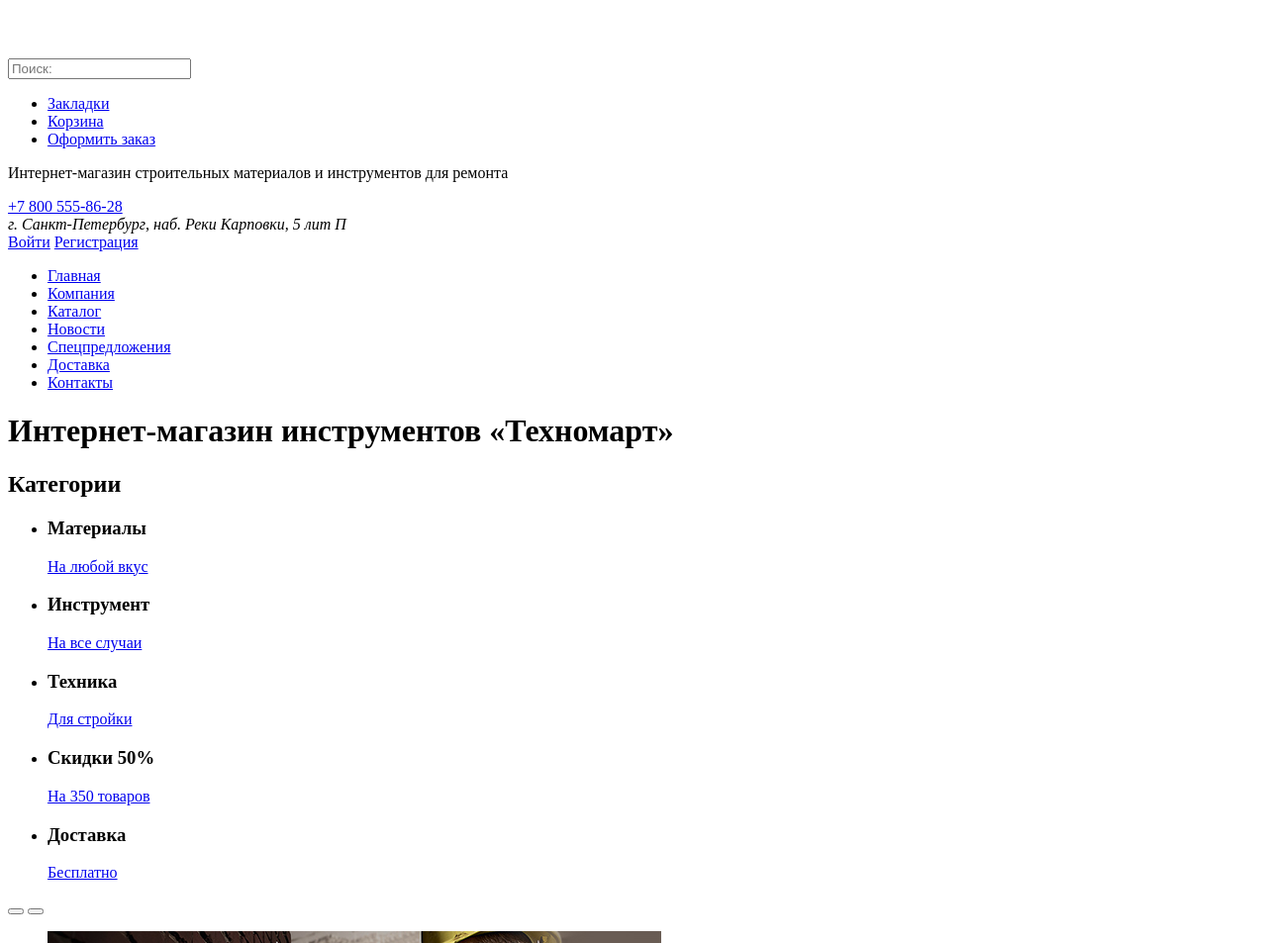
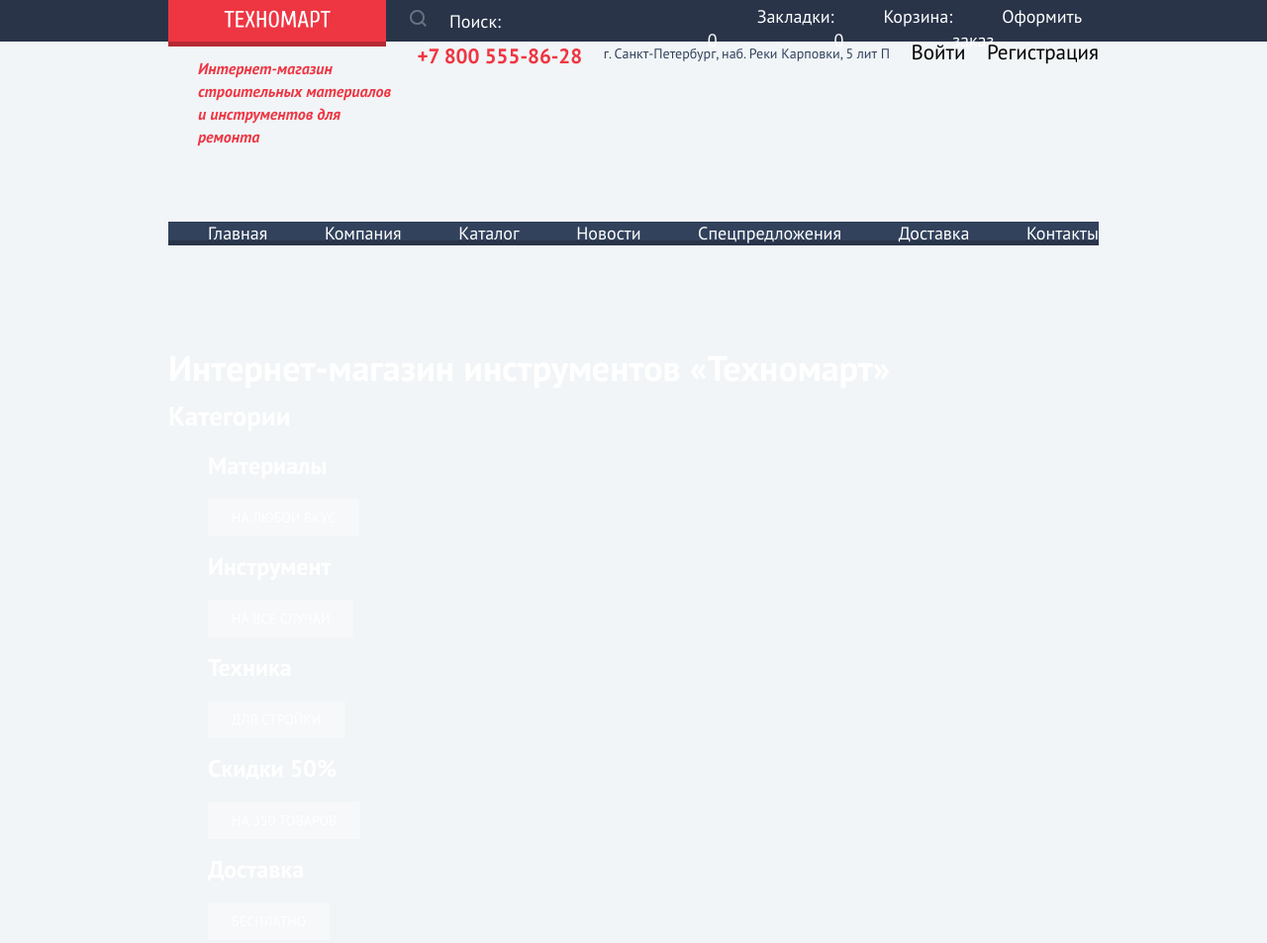
Before and after one commit to BadMadPolly/1541179-technomart-31, a plain HTML site: page index.html in a window 1280 px wide. Shown: the top 953 px of the page at 99% size. Drawn offline with nearby package versions, Linux system fonts and the light colour scheme; a web font is replaced by a local one.

Commit message:
стилизация

```diff
--- a/index.html
+++ b/index.html
@@ -1,54 +1,67 @@
 <!DOCTYPE html>
-<html lang="ru">
+<html class="page" lang="ru">
 
 <head>
 
     <meta charset="utf-8">
     <title>HTML Academy: Техномарт</title>
 
-  <link rel="icon" href="favicon.ico"><!-- 32×32 -->
+    <link rel="icon" href="favicon.ico">
+    <!-- 32×32 -->
     <link rel="icon" href="img/favicons/favicon.svg" type="image/svg+xml">
     <link rel="apple-touch-icon" href="img/favicons/180.png">
     <link rel="manifest" href="manifest.webmanifest">
+    <link href="https://fonts.googleapis.com/css?family=PT+Sans:400,700,700i&amp;subset=cyrillic" rel="stylesheet">
+    <link href="https://fonts.googleapis.com/css?family=Cuprum:400,400i,700&amp;subset=cyrillic" rel="stylesheet">
+    <link href="normalize.css" rel="stylesheet">
+    <link href="style.css" rel="stylesheet">
 </head>
 
-<body>
+<body class="page-body">
 
     <header class="main-header">
-    <section>
-      <a>
+        <section class="main-header-up">
+            <div class="main-header-up-wrapper">
+                <div class="container">
+                    <a href="#" class="main-header-logo">
                         <img src="img/logo-technomart.svg" width="220" height="47" alt="Логотип магазина «Техномарт»">
                     </a>
-      <form action="#" method="get">
-        <input type="search" placeholder="Поиск:">
+                    <form class="main-header-search" action="#" method="get">
+                        <label for="search">Поиск:</label>
+                        <input id="search" type="search">
                     </form>
-      <ul class="user-menu">
-        <li>
-          <a href="#">Закладки</a>
+                    <ul class="user-navigation">
+                        <li class="marks">
+                            <a href="#">Закладки: 0</a>
                         </li>
-        <li>
-          <a href="#">Корзина</a>
+                        <li class="cart">
+                            <a href="#">Корзина: 0</a>
                         </li>
-        <li>
+                        <li class="order">
                             <a href="#">Оформить заказ</a>
                         </li>
                     </ul>
+                </div>
+            </div>
         </section>
 
-    <section>
-      <p>
+        <section class="main-header-middle">
+            <div class="main-header-middle-wrapper container">
+                <p class="main-page-title">
                     Интернет-магазин строительных материалов и инструментов для ремонта
                 </p>
 
-      <a href="tel:+78005558628">+7 800 555-86-28</a>
+                <a class="header-contact-phone" href="tel:+78005558628">+7 800 555-86-28</a>
                 <address>г. Санкт-Петербург, наб. Реки Карповки, 5 лит П</address>
 
-      <a href="#">Войти</a>
-      <a href="#">Регистрация</a>
+                <a class="login-link" href="#">Войти</a>
+                <a class="signup-link" href="#">Регистрация</a>
+            </div>
         </section>
 
-    <nav>
-      <ul>
+        <nav class="main-navigation">
+            <div class="container">
+                <ul class="site-navigation">
                     <li><a href="#">Главная</a></li>
                     <li><a href="#">Компания</a></li>
                     <li><a href="catalog.html">Каталог</a></li>
@@ -57,35 +70,37 @@
                     <li><a href="#">Доставка</a></li>
                     <li><a href="#">Контакты</a></li>
                 </ul>
+            </div>
         </nav>
 
     </header>
 
-  <main>
-    <h1>Интернет-магазин инструментов «Техномарт»</h1>
+    <main class="container">
 
-    <div class="buttons">
-      <h2>Категории</h2>
-      <ul>
+        <h1 class="visually-hidden">Интернет-магазин инструментов «Техномарт»</h1>
+
+        <div class="main-buttons">
+            <h2 class="visually-hidden">Категории</h2>
+            <ul class="categories">
                 <li>
                     <h3>Материалы</h3>
-          <a href="#">На любой вкус</a>
+                    <a class="main-btn" href="#">На любой вкус</a>
                 </li>
                 <li>
                     <h3>Инструмент</h3>
-          <a href="#">На все случаи</a>
+                    <a class="main-btn" href="#">На все случаи</a>
                 </li>
                 <li>
                     <h3>Техника</h3>
-          <a href="#">Для стройки</a>
+                    <a class="main-btn" href="#">Для стройки</a>
                 </li>
                 <li>
                     <h3>Скидки 50%</h3>
-          <a href="#">На 350 товаров</a>
+                    <a class="main-btn" href="#">На 350 товаров</a>
                 </li>
                 <li>
                     <h3>Доставка</h3>
-          <a href="#">Бесплатно</a>
+                    <a class="main-btn" href="#">Бесплатно</a>
                 </li>
             </ul>
         </div>
@@ -107,29 +122,31 @@
 
 
         <section class="popular-items">
+
             <h2>Популярные товары:</h2>
-      <a href="#">Все популярные товары</a>
 
-      <ul>
-        <li>
+            <a class="red-btns" href="#">Все популярные товары</a>
+
+            <ul class="popular-items-list">
+                <li class="popular-item">
                     <img src="img/bosch-9000.jpg" width="184" height="164" alt="BOSCH-BFG-9000">
                     <h3>Перфоратор BOSCH BFG 9000</h3>
                     <p class="old-price"><del>32500 р.</del></p>
                     <a class="new-price" href="#">25500 р.</a>
                 </li>
-        <li>
+                <li class="popular-item">
                     <img src="img/bosch-3000.jpg" width="184" height="164" alt="BOSCH-BFG-3000">
                     <h3>Перфоратор BOSCH BFG 3000</h3>
                     <p class="old-price"><del>22500 р.</del></p>
                     <a class="new-price" href="#">15500 р.</a>
                 </li>
-        <li>
+                <li class="popular-item">
                     <img src="img/bosch-6000.jpg" width="184" height="164" alt="BOSCH-BFG-6000">
                     <h3>Перфоратор BOSCH BFG 6000</h3>
                     <p class="old-price"><del>30500 р.</del></p>
                     <a class="new-price" href="#">25500 р.</a>
                 </li>
-        <li>
+                <li class="popular-item">
                     <img src="img/bosch-2000.jpg" width="184" height="164" alt="BOSCH-BFG-2000">
                     <h3>Перфоратор BOSCH BFG 2000</h3>
                     <p class="old-price"><del>22500 р.</del></p>
@@ -140,9 +157,9 @@
 
         <section class="manufacturers">
             <h2>Популярные производители:</h2>
-      <a href="#">Все производители</a>
+            <a class="red-btns" href="#">Все производители</a>
 
-      <ul>
+            <ul class="manufacturers-logos">
                 <li>
                     <a href="#">
                         <img src="img/brands/logo-bosch.png" width="126" height="37" alt="Логотип BOSCH"></a>
@@ -181,8 +198,7 @@
         <section class="service">
             <h2>Сервисы</h2>
             <p>
-        Хороший интернет-магазин отличается от плохого не только ценами! Мы стараемся изо всех сил, чтобы сделать ваши
-        покупки приятными.
+                Хороший интернет-магазин отличается от плохого не только ценами! Мы стараемся изо всех сил, чтобы сделать ваши покупки приятными.
             </p>
             <ul>
                 <li><button type="button">Доставка</button></li>
@@ -190,7 +206,7 @@
                 <li><button type="button">Кредит</button></li>
             </ul>
 
-      <ul>
+            <ul class="service-list">
                 <li>
                     <h3>Доставка</h3>
                     <p>
@@ -203,8 +219,7 @@
                 <li>
                     <h3>Гарантия</h3>
                     <p>
-            Если купленный у нас товар поломается или заискрит, а также в случае пожара, спровоцированного его
-            возгоранием, вы всегда можете быть уверены в нашей гарантии. Мы обменяем сгоревший товар на новый.
+                        Если купленный у нас товар поломается или заискрит, а также в случае пожара, спровоцированного его возгоранием, вы всегда можете быть уверены в нашей гарантии. Мы обменяем сгоревший товар на новый.
                     </p>
                     <p>Дом уж восстановите как-нибудь сами.</p>
                 </li>
@@ -218,13 +233,12 @@
         </section>
 
         <section class="about-company">
-      <h2>О компании</h2>
+            <h2 class="visually-hidden">О компании</h2>
 
             <section class="company-info">
                 <h3>Компания "Техномарт"</h3>
                 <p>
-          Настоящий мужской шоппинг начинается здесь! Огромный выбор товаров для ремонта и строительства не оставит
-          равнодушными любителей сэкономить на гастарбайтерах.
+                    Настоящий мужской шоппинг начинается здесь! Огромный выбор товаров для ремонта и строительства не оставит равнодушными любителей сэкономить на гастарбайтерах.
                 </p>
                 <p>Мы можем доставить ваш товар в самые отдаленные точки России!</p>
                 <p>Техномарт работает со многими транспортными компаниями:</p>
@@ -239,26 +253,51 @@
                         <p>ЖелДорЭкспедиция</p>
                     </li>
                 </ul>
-        <a href=#>Подробнее о компании</a>
+                <a class="red-btns" href=#>Подробнее о компании</a>
             </section>
 
-      <section class="contacts">
+            <section class="map">
                 <h3>Контакты</h3>
                 <p>
                     Вы можете забрать товар сами, заехав в наш офис:
                 </p>
-        <a href="maps.google.com"><img src="img/map.png" width="300" height="158"
-            alt="Карта магазина по адресу наб. Реки Карповки, 5 лит П"></a>
-        <a href=#>Заблудились? Напишите нам!</a>
+                <a href="maps.google.com"><img src="img/map.png" width="300" height="158" alt="Карта магазина по адресу наб. Реки Карповки, 5 лит П"></a>
+                <a class="red-btns" href=#>Заблудились? Напишите нам!</a>
             </section>
 
+        </section>
+
+        <section class="modal modal-feedback">
+            <h2 class="visually-hidden">Обратная форма</h2>
+            <form class="feedback-form" action="https://echo.htmlacademy.ru" method="post">
+                <p>
+                    <label for="feedback-name">Ваше имя:</label>
+                    <input id="feedback-name" type="text" name="name" placeholder="Имя Фамилия">
+                </p>
+                <p>
+                    <label for="feedback-email">Ваш e-mail:</label>
+                    <input id="feedback-email" type="email" name="email" placeholder="email@example.com">
+                </p>
+                <p>
+                    <label for="feedback-text">Текст письма:</label>
+                    <input id="feedback-text" type="text" name="text" placeholder="В свободной форме">
+                </p>
+                <button class="button" type="submit">Отправить</button>
+            </form>
+            <button class="modal-close" type="button">Закрыть</button>
+        </section>
+
+        <section class="modal modal-map">
+            <h2 class="visually-hidden">Как до нас добраться</h2>
+            <!-- Здесь будет карта -->
+            <button class="modal-close" type="button">Закрыть</button>
         </section>
     </main>
 
     <footer class="main-footer">
-    <section class="navigation">
+        <section class="footer-navigation">
             <a><img src="img/logo-technomart.svg" width="220" height="47" alt="Логотип магазина «Техномарт»"></a>
-      <ul>
+            <ul class="navigation-up">
                 <li><a href="#">Компания</a></li>
                 <li><a href="#">Новости</a></li>
                 <li><a href="catalog.html">Каталог</a></li>
@@ -266,8 +305,8 @@
                 <li><a href="#">Контакты</a></li>
             </ul>
             <address>г. Санкт-Петербург, наб. Реки Карповки, 5 лит П</address>
-      <a href="tel:+78005558628">+7 800 555-86-28</a>
-      <ul>
+            <a class="contacts-phone" href="tel:+78005558628">+7 800 555-86-28</a>
+            <ul class="navigation-down">
                 <li><a href="#">Материалы</a></li>
                 <li><a href="#">Техника</a></li>
                 <li><a href="#">Инструмент</a></li>
@@ -275,7 +314,7 @@
             </ul>
         </section>
 
-    <section class="company">
+        <section class="footer-copyright">
             <p>
                 © 2010–2021 Компания «Техномарт»
             </p>
@@ -283,16 +322,16 @@
                 Все права защищены
             </p>
 
-      <section class="social">
+            <section class="footer-social">
                 <ul>
                     <li>
-            <a href="#">Вконтакте</a>
+                        <a class="social-button" href="#">Вконтакте</a>
                     </li>
                     <li>
-            <a href="#">Фейсбук</a>
+                        <a class="social-button" href="#">Фейсбук</a>
                     </li>
                     <li>
-            <a href="#">Инстаграм</a>
+                        <a class="social-button" href="#">Инстаграм</a>
                     </li>
                 </ul>
             </section>
@@ -311,8 +350,8 @@
     </footer>
 
     <p>
-    Репозиторий создан для обучения на профессиональном онлайн‑курсе
-    «<a href="https://htmlacademy.ru/intensive/htmlcss">HTML и CSS. Профессиональная вёрстка сайтов</a>».
+        Репозиторий создан для обучения на профессиональном онлайн‑курсе «
+        <a href="https://htmlacademy.ru/intensive/htmlcss">HTML и CSS. Профессиональная вёрстка сайтов</a>».
     </p>
 
 </body>
--- /dev/null
+++ b/style.css
@@ -0,0 +1,321 @@
+/* Variables */
+
+:root {
+    --Basic-red: #EE3643;
+    --Basic-green: #63A63E;
+    --Basic-grey: #3D546F;
+    --Basic-greylight: #C5C5C5;
+    --Basic-background: #F1F5F7;
+    --White: #FFFFFF;
+    --Special-yellow: #FFBF47;
+    --Special-blue: #3BBCE3;
+    --Special-lilac: #DC91D8;
+    --Special-greenlight: #8ED78F;
+    --Special-yellowlight: #FFD180;
+    --Success: #5FBB2D;
+    --Warning: #FFBF47;
+    --Error: #BA2732;
+}
+
+.page-body {
+    min-width: 960px;
+    margin: 0;
+    padding: 0;
+    font-family: "PT Sans", "Cuprum", Arial, sans-serif;
+    font-size: 18px;
+    line-height: 24px;
+    font-weight: 400;
+    color: var(--White);
+    text-transform: none;
+    background-color: var(--Basic-background);
+}
+
+.page {
+    height: 100%;
+}
+
+.page-body {
+    min-height: 100%;
+    display: grid;
+    grid-template-rows: min-content 1fr min-content;
+    align-content: start;
+}
+
+.container {
+    width: 940px;
+    margin: 0 auto;
+    padding: 0 10px;
+}
+
+
+/* Main header */
+
+.main-header {
+    margin-bottom: 70px;
+}
+
+.main-header-up {
+    /*display: flex;
+flex-direction: row;
+align-items: center;*/
+    height: 42px;
+    font-size: 18px;
+    line-height: 24px;
+    color: var(--White);
+    background-color: #293449;
+}
+
+.main-header-up-wrapper {
+    display: flex;
+    justify-content: flex-start;
+    align-items: center;
+}
+
+.main-header-up-wrapper .container {
+    display: flex;
+    justify-content: space-between;
+}
+
+.main-header-logo {
+    display: block;
+    background: #EE3643;
+    width: 220px;
+    height: 47px;
+    box-shadow: inset 0px -5px 0px rgba(0, 0, 0, 0.24);
+}
+
+.main-header-logo img {
+    margin-top: 10px;
+    height: 18px;
+}
+
+.main-header-logo:active {
+    background-color: #BA2732;
+}
+
+.main-header-search {
+    position: relative;
+    margin-top: 10px;
+    padding-left: 8px;
+    margin-left: 16px;
+}
+
+.main-header-search input {
+    background-color: transparent;
+    color: var(--White);
+    border: none;
+    padding-left: 40px;
+}
+
+.main-header-search::before {
+    content: "";
+    width: 17px;
+    height: 17px;
+    background-image: url('img/icon-search.svg');
+    background-repeat: no-repeat;
+    background-position: 0 0;
+    padding-left: 40px;
+}
+
+.user-navigation {
+    margin: 0;
+    padding: 0;
+    display: flex;
+    justify-content: flex-end;
+    align-items: center;
+    list-style: none;
+    margin-left: auto;
+    /*display: grid;
+grid-template-columns: 220px 290px 450px;
+width: 620px;
+height: 100%;
+margin: 0;
+padding: 0;
+min-height: 70px;
+list-style: none;*/
+}
+
+.user-navigation a {
+    text-decoration: none;
+    color: white;
+    padding-left: 50px;
+    font-family: inherit;
+    list-style: none;
+}
+
+
+/*нижний хэдер*/
+
+
+/* .main-navigation {
+display: flex;
+flex-direction: column;
+align-items: center;
+font-size: 18px;
+line-height: 24px;
+color: var(--White);
+background-color: transparent;
+}*/
+
+.main-header-middle-wrapper {
+    display: flex;
+    justify-content: space-between;
+    padding-bottom: 40px;
+}
+
+.site-navigation {
+    display: flex;
+    justify-content: space-between;
+    align-items: center;
+    list-style: none;
+    background: #32425C;
+    list-style: none;
+    box-shadow: inset 0px -5px 0px #293449;
+}
+
+.site-navigation a {
+    text-decoration: none;
+    font-size: 18px;
+    line-height: 24px;
+    color: var(--White);
+}
+
+.main-page-title {
+    margin-left: 30px;
+    font-size: 16px;
+    font-style: italic;
+    line-height: 23px;
+    color: var(--Basic-red);
+    width: 200px;
+    justify-self: start;
+}
+
+.header-contact-phone {
+    font-weight: bold;
+    font-size: 21px;
+    line-height: 30px;
+    color: var(--Basic-red);
+    text-decoration: none;
+}
+
+.main-header-middle {
+    color: #32425C;
+}
+
+.main-header-middle address {
+    font-style: normal;
+    font-size: 14px;
+    line-height: 24px;
+}
+
+.login-link,
+.signup-link {
+    font-size: 21px;
+    line-height: 21px;
+    color: #000000;
+    text-decoration: none;
+}
+
+.categories a {
+    text-transform: uppercase;
+    font-size: 14px;
+    line-height: 18px;
+    color: var(--White);
+    text-decoration: none;
+}
+
+.categories h3 {
+    font-weight: bold;
+    font-size: 24px;
+    line-height: 30px;
+}
+
+.main-btn {
+    color: var(--White);
+    text-transform: uppercase;
+    padding: 10px 24px;
+    background: rgba(255, 255, 255, 0.3);
+}
+
+.popular-items h2 {
+    display: flex;
+    align-items: center;
+    text-transform: uppercase;
+    font-size: 30px;
+    line-height: 30px;
+}
+
+.manufacturers h2 {
+    display: flex;
+    align-items: center;
+    text-transform: uppercase;
+    font-size: 30px;
+    line-height: 30px;
+}
+
+.categories {
+    list-style: none;
+}
+
+.popular-items-list,
+.manufacturers-logos {
+    list-style: none;
+}
+
+.popular-items-list h3 {
+    font-family: PT Sans;
+    font-style: normal;
+    font-weight: bold;
+    font-size: 18px;
+    line-height: 20px;
+    color: #000000;
+}
+
+.popular-items-list .old-price {
+    font-family: PT Sans;
+    font-style: normal;
+    font-weight: bold;
+    font-size: 17px;
+    line-height: 18px;
+    color: #A9A9A9;
+}
+
+.red-btns {
+    text-decoration: none;
+    color: var(--White);
+    text-transform: uppercase;
+    padding: 10px 24px;
+    background: var(--Basic-red);
+}
+
+.service h2 {
+    font-size: 30px;
+    line-height: 30px;
+    text-transform: uppercase;
+    color: #000000;
+}
+
+.service p {
+    font-family: PT Sans;
+    font-style: normal;
+    font-weight: normal;
+    font-size: 13px;
+    line-height: 24px;
+    color: #000000;
+}
+
+.company-info h3 {
+    font-size: 30px;
+    line-height: 30px;
+    text-transform: uppercase;
+    color: #000000;
+}
+
+.company-info p {
+    font-family: PT Sans;
+    font-style: normal;
+    font-weight: normal;
+    font-size: 13px;
+    line-height: 24px;
+    color: #000000;
+}
```
Also changed, not shown: catalog.html (+42 -42 lines). Lines whose indentation alone changed are shown as unchanged.
